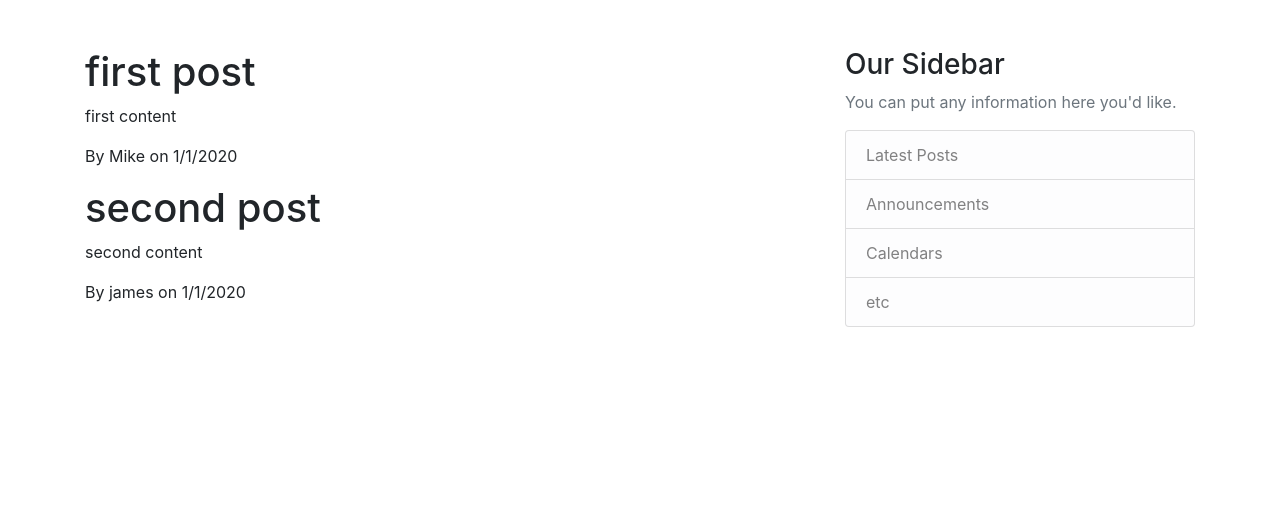
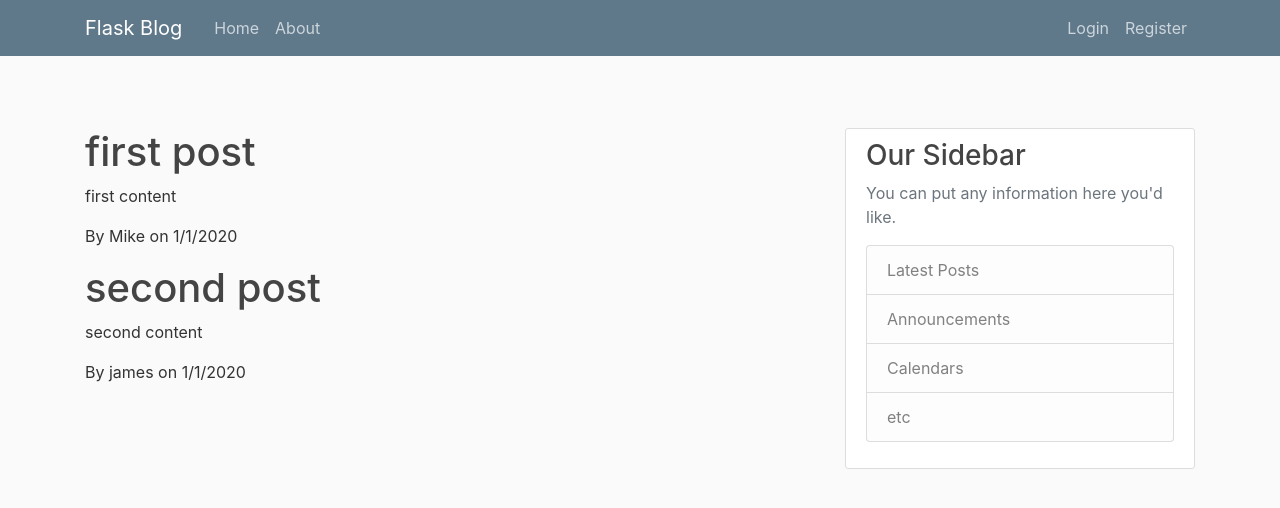
Before and after one commit to Munene19/IP10-Flask-Blog, a Flask app: page / in a window 1280 px wide. Shown: the top 508 px of the page. Run offline with Flask 2, Linux system fonts and the light colour scheme; some libraries are stand-ins or nearby versions.

Commit message:
css file linked

```diff
--- a/flaskblog.py
+++ b/flaskblog.py
@@ -1,4 +1,4 @@
-from flask import Flask, render_template
+from flask import Flask, render_template, url_for
 
 app = Flask(__name__)
 
--- /dev/null
+++ b/static/main.css
@@ -0,0 +1,80 @@
+body {
+  background: #fafafa;
+  color: #333333;
+  margin-top: 5rem;
+}
+
+h1, h2, h3, h4, h5, h6 {
+  color: #444444;
+}
+
+.bg-steel {
+  background-color: #5f788a;
+}
+
+.site-header .navbar-nav .nav-link {
+  color: #cbd5db;
+}
+
+.site-header .navbar-nav .nav-link:hover {
+  color: #ffffff;
+}
+
+.site-header .navbar-nav .nav-link.active {
+  font-weight: 500;
+}
+
+.content-section {
+  background: #ffffff;
+  padding: 10px 20px;
+  border: 1px solid #dddddd;
+  border-radius: 3px;
+  margin-bottom: 20px;
+}
+
+.article-title {
+  color: #444444;
+}
+
+a.article-title:hover {
+  color: #428bca;
+  text-decoration: none;
+}
+
+.article-content {
+  white-space: pre-line;
+}
+
+.article-img {
+  height: 65px;
+  width: 65px;
+  margin-right: 16px;
+}
+
+.article-metadata {
+  padding-bottom: 1px;
+  margin-bottom: 4px;
+  border-bottom: 1px solid #e3e3e3
+}
+
+.article-metadata a:hover {
+  color: #333;
+  text-decoration: none;
+}
+
+.article-svg {
+  width: 25px;
+  height: 25px;
+  vertical-align: middle;
+}
+
+.account-img {
+  height: 125px;
+  width: 125px;
+  margin-right: 20px;
+  margin-bottom: 16px;
+}
+
+.account-heading {
+  font-size: 2.5rem;
+}
--- a/templates/Layout.html
+++ b/templates/Layout.html
@@ -5,6 +5,7 @@
     <meta name="viewport" content="width=device-width, initial-scale=1, shrink-to-fit=no">
 
     <link rel="stylesheet" href="https://stackpath.bootstrapcdn.com/bootstrap/4.4.1/css/bootstrap.min.css" integrity="sha384-Vkoo8x4CGsO3+Hhxv8T/Q5PaXtkKtu6ug5TOeNV6gBiFeWPGFN9MuhOf23Q9Ifjh" crossorigin="anonymous">
+    <link rel="stylesheet" type="text/css" href="{{ url_for('static', filename = 'main.css') }}">
 <!--    navbar -->
     <header class="site-header">
     <nav class="navbar navbar-expand-md navbar-dark bg-steel fixed-top">
```
